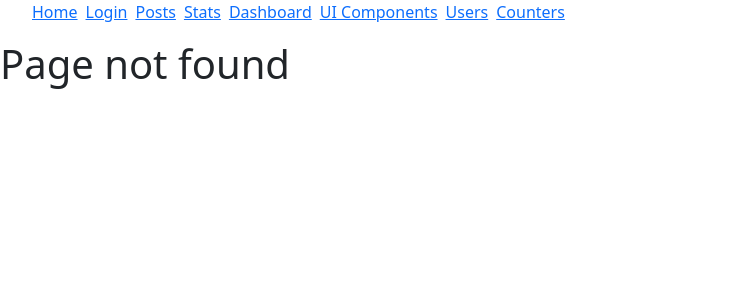
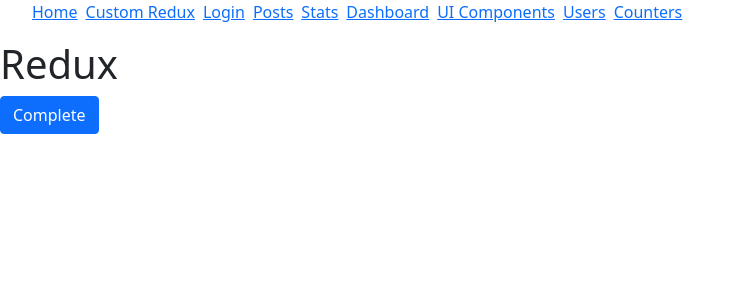
Before and after one commit to Gorschenko/react-app, a React (Create React App) app: page /custom-redux in a window 1280 px wide. Before the commit this address led to /404. Shown: the top 300 px of the page, without its empty margins (0-745 px from the left). Built offline with nearby package versions, Linux system fonts and the light colour scheme.

Commit message:
Custom Redux has been created

```diff
--- a/src/components/App/App.jsx
+++ b/src/components/App/App.jsx
@@ -3,6 +3,7 @@ import { BrowserRouter, Route, Switch, Redirect } from "react-router-dom";
 import MainPage from "pages/MainPage";
 import UsersPage from "pages/UsersPage";
 import FirstPage from "pages/FirstPage";
+import CustomReduxPage from "pages/CustomReduxPage";
 import Navbar from "components/navBar";
 import Home from "components/routerTest/home";
 import Login from "components/routerTest/login";
@@ -16,6 +17,7 @@ const App = () => {
       <Navbar />
       <Switch>
         <Route path="/" exact component={Home} />
+        <Route path="/custom-redux" component={CustomReduxPage} />
         <Route path="/dashboard" component={Dashboard} />
         <Route path="/login" component={Login} />
         <Route
--- a/src/components/navBar.jsx
+++ b/src/components/navBar.jsx
@@ -5,6 +5,9 @@ const NavBar = () => {
     <ul className="d-flex gap-2">
       <li>
         <Link to="/">Home</Link>
+      </li>
+      <li>
+        <Link to="/custom-redux">Custom Redux</Link>
       </li>
       <li>
         <Link to="/login">Login</Link>
--- /dev/null
+++ b/src/pages/CustomReduxPage.jsx
@@ -0,0 +1,31 @@
+import * as React from "react";
+
+const createStore = (initialState) => {
+    let state = initialState
+
+    const getState = () => state
+    const dispatch = (action) => {
+        if (action.type === 'task/completed') {
+            const newArray = [...state]
+            const elementIndex = newArray.findIndex(el => el.id === action.payload.id)
+            newArray[elementIndex].completed = true
+            state = newArray
+            console.log(state)
+        }
+    }
+
+    return {getState, dispatch}
+}
+
+const store = createStore([{id: 1, description: 'Task 1', completed: false}])
+
+const CustomReduxPage = () => {
+    console.log(store.getState())
+
+    return <>
+        <h1>Redux</h1>
+        <button className="btn btn-primary" onClick={() =>  store.dispatch({type: 'task/completed', payload: { id: 1 }})}>Complete</button>
+    </>
+};
+
+export default CustomReduxPage;
```
Also changed, not shown: 1 other file (tests, documents, lock files or other folders).
